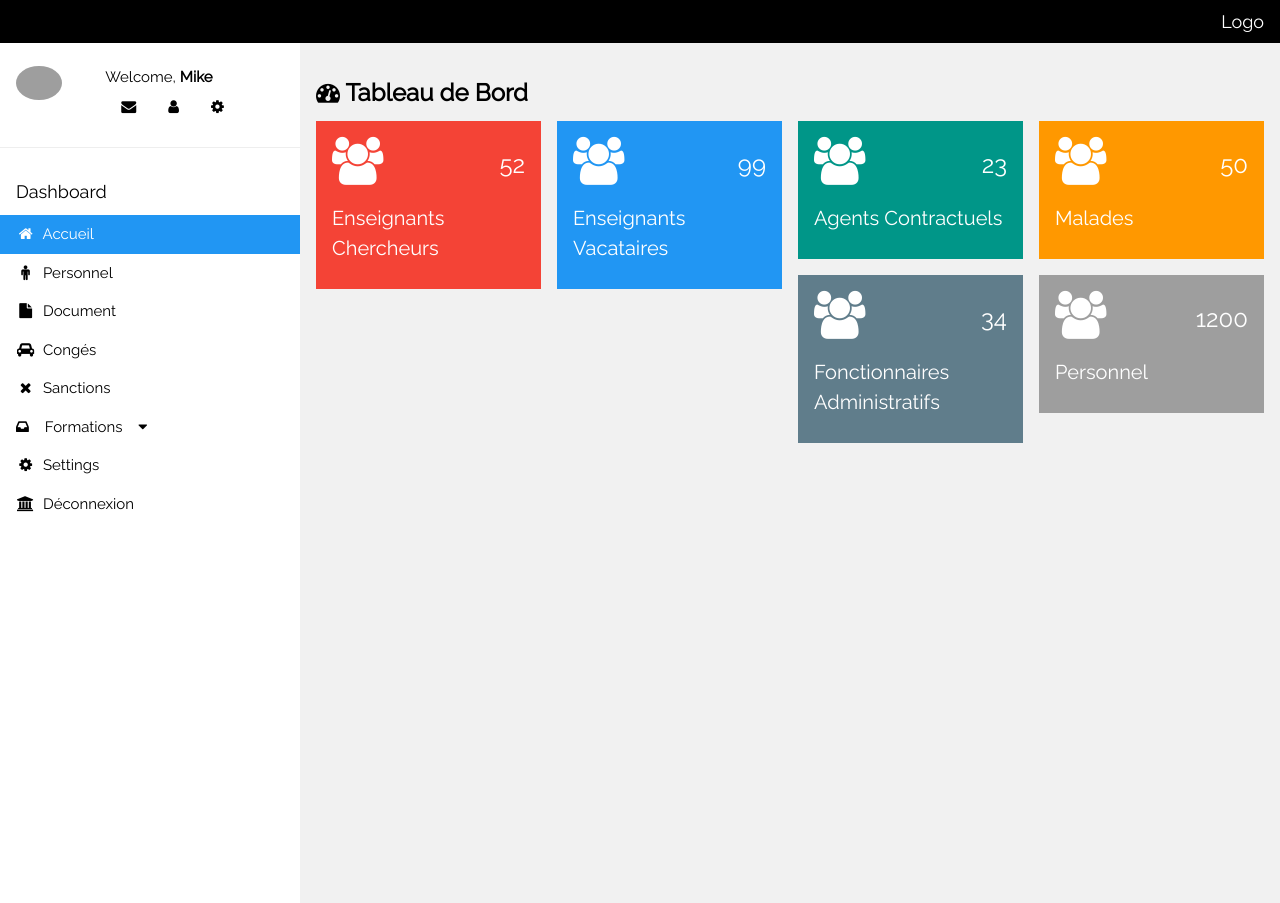
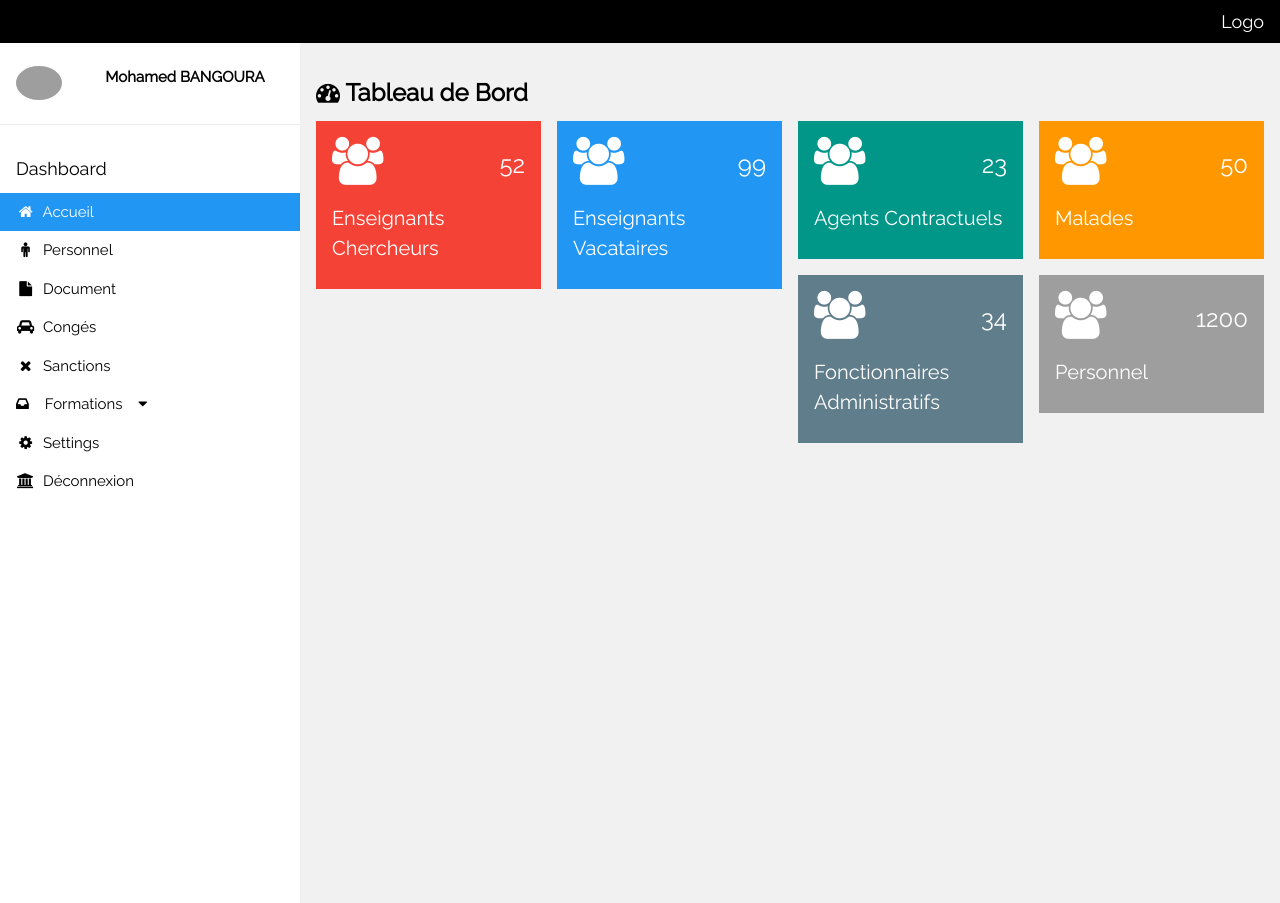
Before and after one commit to diallo315/GestPer, a Django app: page / in a window 1280 px wide. Run offline with Django 4.2, Linux system fonts and the light colour scheme; grey boxes are pictures that could not be loaded.

Commit message:
23/01/24

```diff
--- a/Application/templates/index.html
+++ b/Application/templates/index.html
@@ -26,10 +26,8 @@
       <img src="/w3images/avatar2.png" class="w3-circle w3-margin-right" style="width:46px">
     </div>
     <div class="w3-col s8 w3-bar">
-      <span>Welcome, <strong>Mike</strong></span><br>
-      <a href="#" class="w3-bar-item w3-button"><i class="fa fa-envelope"></i></a>
-      <a href="#" class="w3-bar-item w3-button"><i class="fa fa-user"></i></a>
-      <a href="#" class="w3-bar-item w3-button"><i class="fa fa-cog"></i></a>
+      <span><strong>Mohamed BANGOURA</strong></span><br>
+      <a href="#" class="w3-bar-item w3-button"><i class="fa-solid fa-pen-to-square"></i></a>
     </div>
   </div>
   <hr>
```
